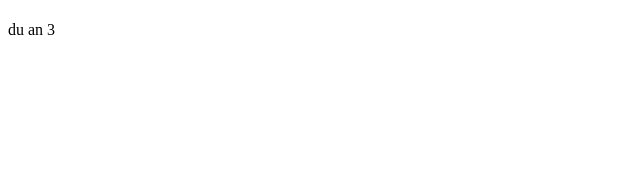
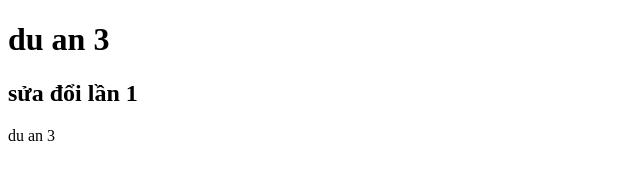
Before and after one commit to hoangtung-123/duan3, a plain HTML site: page index.html in a window 1280 px wide. Shown: the whole page, without its empty margins (0-640 px from the left). Drawn offline with Linux system fonts and the light colour scheme.

Commit message:
sửa đổi lần 1

```diff
--- a/index.html
+++ b/index.html
@@ -6,7 +6,8 @@
     <title>du an 3</title>
   </head>
   <body>
-    <h1></h1>
+    <h1>du an 3</h1>
+    <h2>sửa đổi lần 1</h2>
   </body>
 </html>
 du an 3
```
